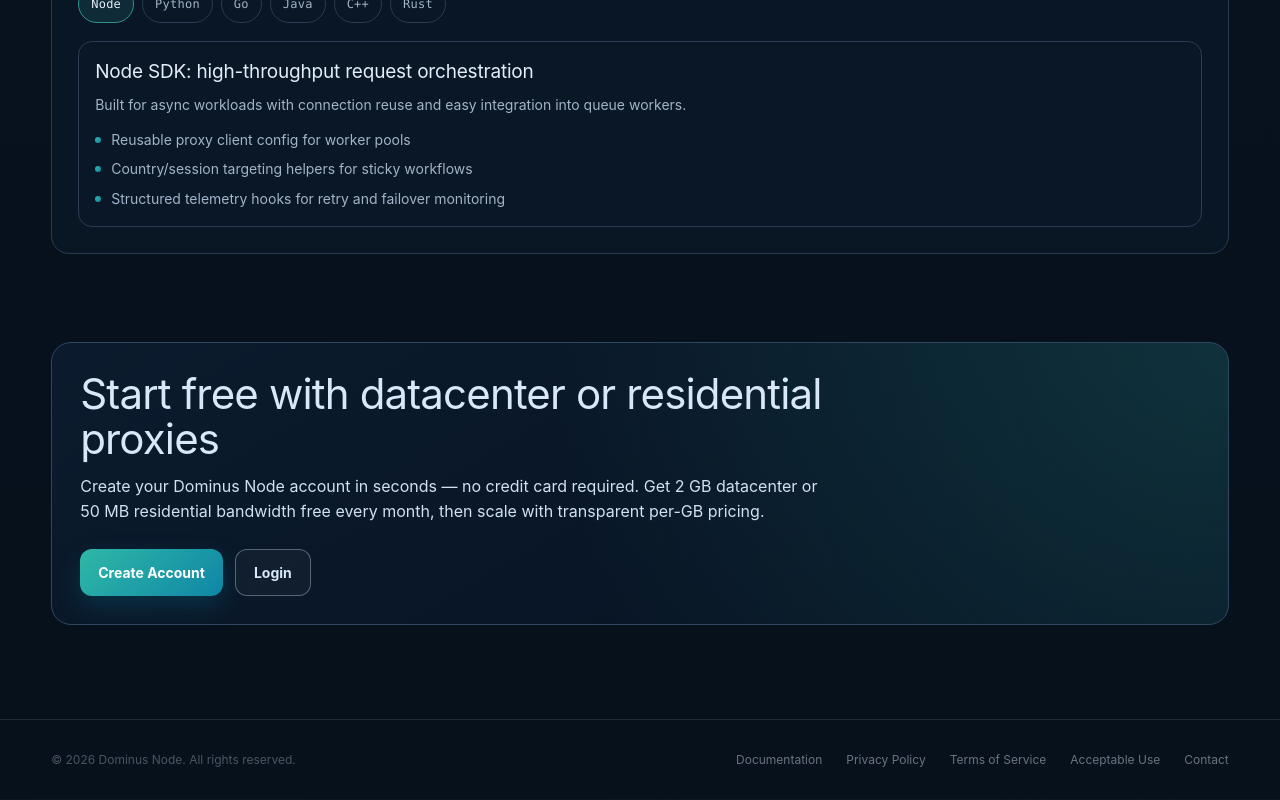
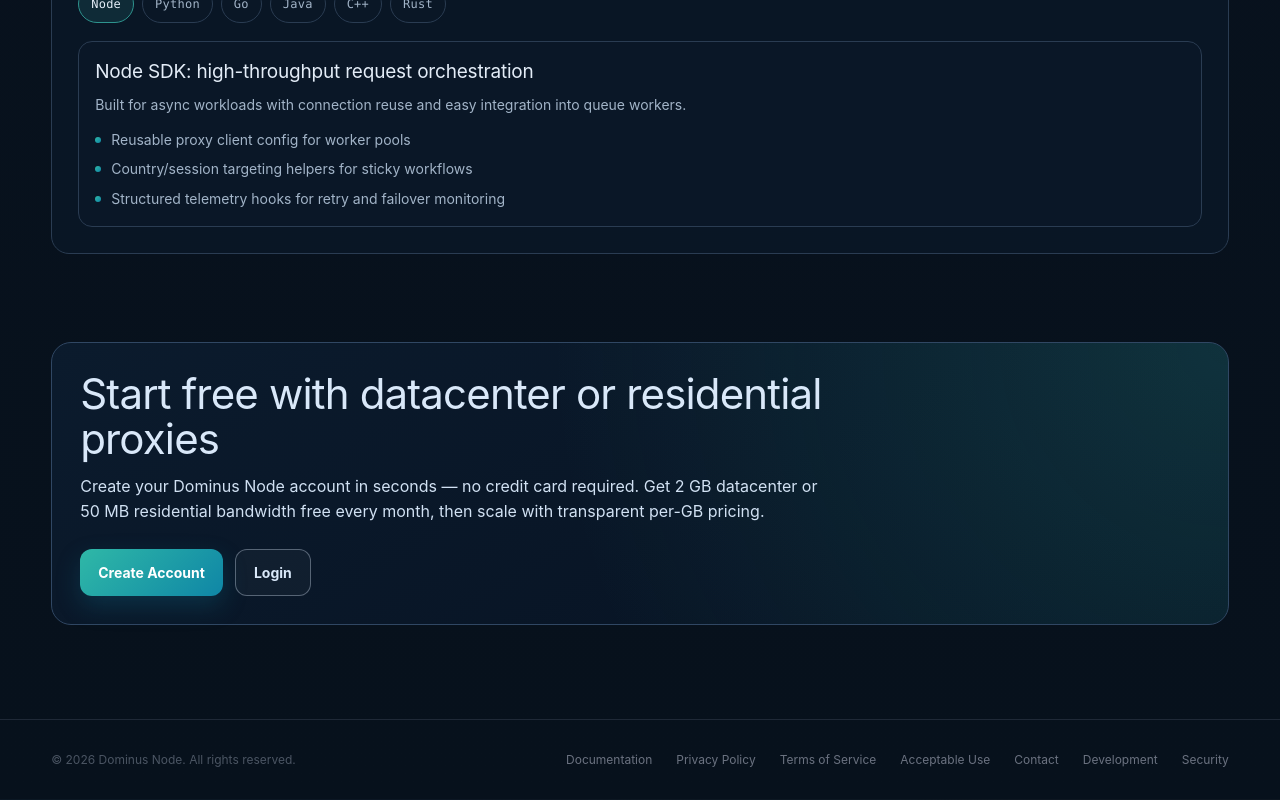
Before and after one commit to 0xcircuitbreaker/DomiNode, a React (Vite) app in the folder packages/frontend/: page / in a window 1280 px wide. Shown: the part 8007-8807 px from the top of the page. Built offline with nearby package versions, Linux system fonts and the light colour scheme; no server answers.

Commit message:
fix: update footer contact emails to dominusnode.com addresses
- General contact: 0xcircuitbreaker@dominusnode.com (was protonmail)
- Development & bounty queries: development@dominusnode.com
- Security & law enforcement: security@dominusnode.com

```diff
--- a/packages/frontend/src/pages/MarketingPage.tsx
+++ b/packages/frontend/src/pages/MarketingPage.tsx
@@ -921,7 +921,9 @@ export default function MarketingPage() {
             <Link to="/privacy" className="text-xs text-gray-500 hover:text-gray-300 transition-colors">Privacy Policy</Link>
             <Link to="/terms" className="text-xs text-gray-500 hover:text-gray-300 transition-colors">Terms of Service</Link>
             <Link to="/aup" className="text-xs text-gray-500 hover:text-gray-300 transition-colors">Acceptable Use</Link>
-            <a href="mailto:0xcircuitbreaker@protonmail.com" className="text-xs text-gray-500 hover:text-gray-300 transition-colors">Contact</a>
+            <a href="mailto:0xcircuitbreaker@dominusnode.com" className="text-xs text-gray-500 hover:text-gray-300 transition-colors">Contact</a>
+            <a href="mailto:development@dominusnode.com" className="text-xs text-gray-500 hover:text-gray-300 transition-colors">Development</a>
+            <a href="mailto:security@dominusnode.com" className="text-xs text-gray-500 hover:text-gray-300 transition-colors">Security</a>
           </div>
         </div>
       </footer>
```
